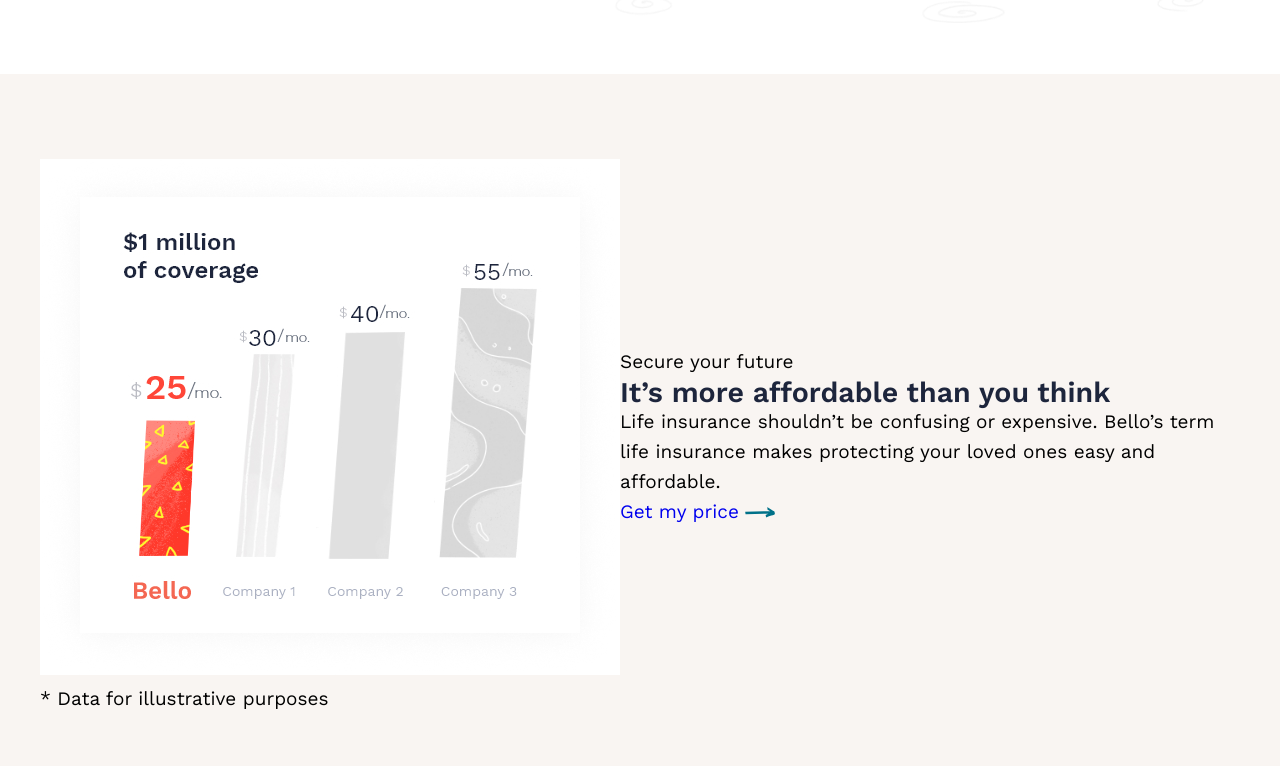
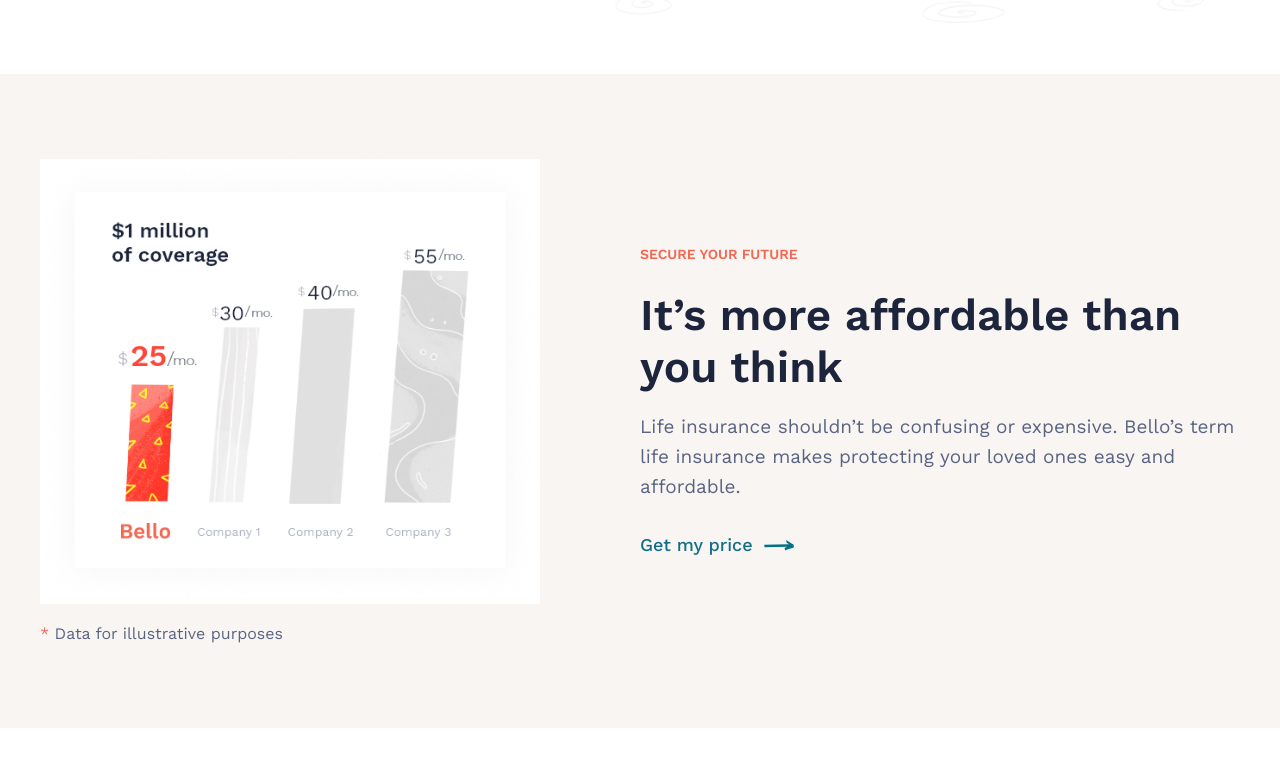
Before and after one commit to mediol-git/bello, a plain HTML site: page index.html in a window 1280 px wide. Shown: the part 726-1492 px from the top of the page. After the commit the page ends 1454 px from the top, so only its background shows below. Drawn offline with nearby package versions, Linux system fonts and the light colour scheme; a web font is replaced by a local one.

Commit message:
Section coverage full done

```diff
--- a/css/style.css
+++ b/css/style.css
@@ -25,6 +25,9 @@ h1,
 h2,
 h3 {
     color: #1D253C;
+}
+p {
+    color: #5A6482;
 }
 
 /* header */
@@ -116,7 +119,6 @@ h1 {
     font-weight: 500;
     font-size: 22px;
     line-height: 33px;
-    color: #5A6482;
     margin-top: 26px;
     margin-bottom: 40px;
 }
@@ -134,3 +136,42 @@ h1 {
     padding-top: 85px;
     padding-bottom: 85px;
 }
+.flex-item {
+    width: 50%;
+}
+.coverage-image img {
+    display: block;
+    width: 500px;
+}
+.coverage-image p {
+    margin-top: 20px;
+    font-size: 16px;
+    line-height: 19px;
+}
+.coverage-image span {
+    color: #F46752;
+}
+.coverage-uptitle {
+    font-weight: 600;
+    font-size: 14px;
+    line-height: 17px;
+    text-transform: uppercase;
+    color: #F46752;
+}
+.coverage-title {
+    font-weight: 600;
+    font-size: 44px;
+    line-height: 52px;
+    margin: 26px 0 19px;
+}
+.btn-link {
+    display: block;
+    margin-top: 32px;
+    font-weight: 500;
+    font-size: 18px;
+    line-height: 22px;
+    color: #126F86;
+}
+.btn-link img {
+    margin-left: 6px;
+}
--- a/index.html
+++ b/index.html
@@ -44,16 +44,24 @@
         </section>
         <section class="coverage">
             <div class="container flex-container">
-                <div class="coverage-image">
+                <div class="coverage-image flex-item">
                     <img src="img/coverage-img.jpg" alt="coverage image">
                     <p><span>*</span> Data for illustrative purposes</p>
                 </div>
-                <div class="coverage-desc">
+                <div class="coverage-desc flex-item">
                     <p class="coverage-uptitle">Secure your future</p>
                     <h2 class="coverage-title">It’s more affordable than you think</h2>
                     <p>Life insurance shouldn’t be confusing or expensive. Bello’s term life insurance makes protecting your loved ones easy and affordable.</p>
-                    <a href="#">Get my price <img src="img/r-arrow.svg" alt="right arrow"></a>
+                    <a href="#" class="btn-link">Get my price <img src="img/r-arrow.svg" alt="right arrow"></a>
                 </div>
+            </div>
+        </section>
+        <section class="meets">
+            <div class="meets-desc">
+
+            </div>
+            <div class="meets-image">
+
             </div>
         </section>
     </main>
```
